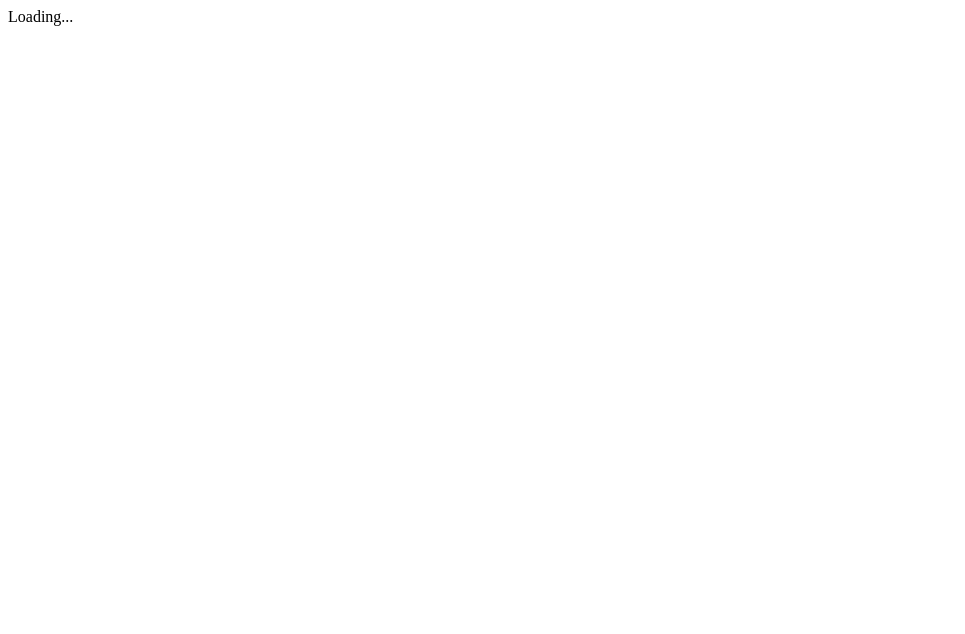
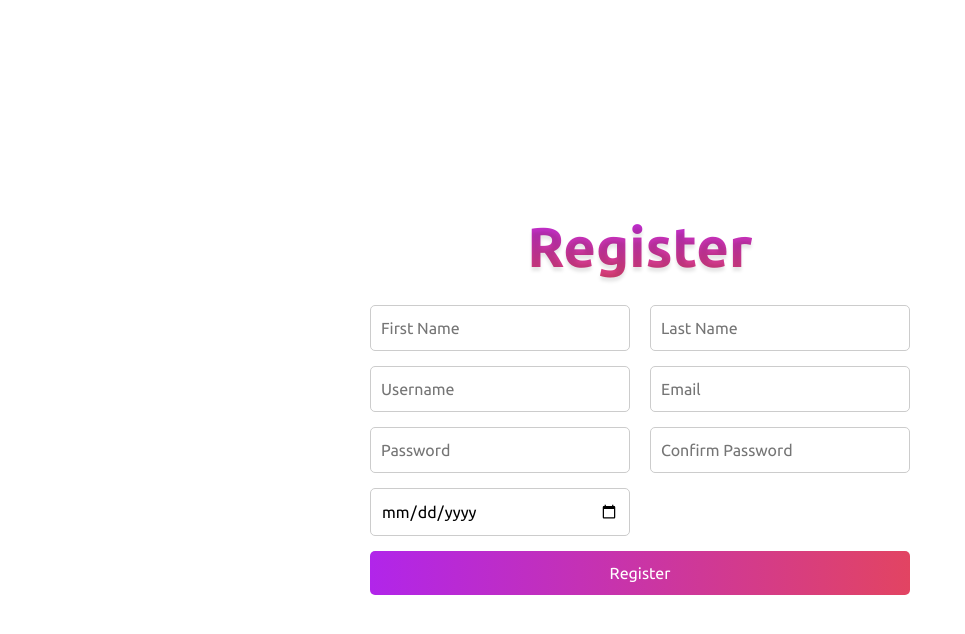
Before and after one commit to sergiuchelemen/class-buddy, a React (Vite) app in the folder client/: page / in a window 1280 px wide. Shown: the top 634 px of the page, without its empty margins (0-965 px from the left). Built offline with nearby package versions, Linux system fonts and the light colour scheme.

Commit message:
created registration form and styled it

```diff
--- a/client/package.json
+++ b/client/package.json
@@ -11,7 +11,8 @@
   },
   "dependencies": {
     "react": "^18.2.0",
-    "react-dom": "^18.2.0"
+    "react-dom": "^18.2.0",
+    "sass": "^1.69.5"
   },
   "devDependencies": {
     "@types/react": "^18.2.39",
--- a/client/src/App.css
+++ b/client/src/App.css
@@ -0,0 +1,143 @@
+/*=============== GOOGLE FONTS ===============*/
+@import url("https://fonts.googleapis.com/css2?family=Ubuntu:wght@300;400;500;700&display=swap");
+/*=============== VARIABLES CSS ===============*/
+:root {
+  /*========== Colors ==========*/
+  /*Color mode HSL(hue, saturation, lightness)*/
+  --hue: 0;
+  --sat: 0%;
+  /* colorful pallete */
+  --colorful-1: #b125ea; /* Name: Colorful 1 */
+  --colorful-2: #7f52ff; /* Name: Colorful 2 */
+  --colorful-3: #e24462; /* Name: Colorful 3 */
+
+  --text-color: hsl(var(--hue), var(--sat), 10%); /* black color */
+  --kotlin-bg: #27282c; /* grey color */
+  --body-color: hsl(var(--hue), var(--sat), 98%); /* white color */
+  --container-color: #fff;
+
+  /*========== Font and typography ==========*/
+  --body-font: "Ubuntu", sans-serif;
+
+  /*.5rem = 8px | 1rem = 16px ...*/
+  --big-font-size: 3.5rem;
+  --h1-font-size: 2.25rem;
+  --h2-font-size: 1.5rem;
+  --h3-font-size: 1.25rem;
+  --normal-font-size: 1rem;
+  --small-font-size: 0.875rem;
+  --smaller-font-size: 0.813rem;
+  --tiny-font-size: 0.625rem;
+
+  /*========== Font weight ==========*/
+  --font-normal: 400;
+  --font-medium: 500;
+  --font-semi-bold: 600;
+
+  /*========== Margenes Bottom ==========*/
+  /*.5rem = 8px | 1rem = 16px ...*/
+  --mb-0-25: 0.25rem;
+  --mb-0-5: 0.5rem;
+  --mb-0-75: 0.75rem;
+  --mb-1: 1rem;
+  --mb-1-5: 1.5rem;
+  --mb-2: 2rem;
+  --mb-2-5: 2.5rem;
+  --mb-3: 3rem;
+
+  /*========== z index ==========*/
+  --z-tooltip: 10;
+  --z-fixed: 100;
+  --z-modal: 1000;
+}
+
+/* Responsive typography */
+@media screen and (max-width: 992px) {
+  :root {
+    --big-font-size: 2.75rem;
+    --h1-font-size: 1.5rem;
+    --h2-font-size: 1.25rem;
+    --h3-font-size: 1rem;
+    --normal-font-size: 0.938rem;
+    --small-font-size: 0.813rem;
+    --smaller-font-size: 0.75rem;
+  }
+}
+
+/*=============== BASE ===============*/
+* {
+  margin: 0;
+  padding: 0;
+  box-sizing: border-box;
+}
+
+html {
+  scroll-behavior: smooth;
+}
+
+body,
+button,
+input,
+textarea {
+  font-family: var(--body-font);
+  font-size: var(--normal-font-size);
+}
+
+body {
+  transition: 0.15s all ease;
+}
+
+body::-webkit-scrollbar-track {
+  -webkit-box-shadow: inset 0 0 6px rgba(0, 0, 0, 0.3);
+  background-color: var(--body-color);
+}
+body::-webkit-scrollbar {
+  width: 5px;
+  background-color: #f5f5f5;
+}
+body::-webkit-scrollbar-thumb {
+  background-color: var(--text-color);
+}
+
+h1,
+h2,
+h3 {
+  color: var(--title-color);
+  font-weight: var(--font-semi-bold);
+}
+
+ul {
+  list-style: none;
+}
+
+a {
+  text-decoration: none;
+  color: var(--title-color);
+}
+
+button {
+  cursor: pointer;
+  border: none;
+  outline: none;
+}
+
+img {
+  max-width: 100%;
+  height: auto;
+}
+
+/*=============== BREAKPOINTS ===============*/
+/* For large devices */
+@media screen and (max-width: 992px) {
+}
+
+/* For medium devices */
+@media screen and (max-width: 768px) {
+}
+
+@media screen and (max-width: 576px) {
+}
+
+/* For small devices */
+@media screen and (max-width: 350px) {
+}
--- a/client/src/App.tsx
+++ b/client/src/App.tsx
@@ -1,36 +1,38 @@
 import { useState, useEffect } from "react";
 import "./App.css";
+import Register from "./components/Register";
 
 interface Data {
   message: string;
 }
 
 function App() {
-  const url = "http://localhost:8080/";
+  // const url = "http://localhost:8080/";
 
-  const [data, setData] = useState<Data | null>(null);
+  // const [data, setData] = useState<Data | null>(null);
 
-  useEffect(() => {
-    const fetchData = async () => {
-      try {
-        const response = await fetch(url);
-        if (response.ok) {
-          const result: Data = await response.json();
-          setData(result);
-        } else {
-          throw new Error("Failed to fetch data");
-        }
-      } catch (error) {
-        console.error("Error fetching data:", error);
-      }
-    };
+  // useEffect(() => {
+  //   const fetchData = async () => {
+  //     try {
+  //       const response = await fetch(url);
+  //       if (response.ok) {
+  //         const result: Data = await response.json();
+  //         setData(result);
+  //       } else {
+  //         throw new Error("Failed to fetch data");
+  //       }
+  //     } catch (error) {
+  //       console.error("Error fetching data:", error);
+  //     }
+  //   };
 
-    fetchData();
-  }, [url]);
+  //   fetchData();
+  // }, [url]);
 
   return (
     <div className="app">
-      <div>{data ? data.message : "Loading..."}</div>
+      {/* <div>{data ? data.message : "Loading..."}</div> */}
+      <Register />
     </div>
   );
 }
--- /dev/null
+++ b/client/src/components/Register.tsx
@@ -0,0 +1,164 @@
+import React, { useState, ChangeEvent, FormEvent } from "react";
+import "../styles/register.scss";
+
+interface FormData {
+  firstName: string;
+  lastName: string;
+  username: string;
+  email: string;
+  password: string;
+  confirmPassword: string;
+  dateOfBirth: string;
+}
+
+const RegistrationForm: React.FC = () => {
+  const [formData, setFormData] = useState<FormData>({
+    firstName: "",
+    lastName: "",
+    username: "",
+    email: "",
+    password: "",
+    confirmPassword: "",
+    dateOfBirth: "",
+  });
+
+  const [emptyFields, setEmptyFields] = useState<string[]>([]);
+  const [passwordsMatch, setPasswordsMatch] = useState(true);
+  const [isEmailValid, setIsEmailValid] = useState(true); // Состояние для проверки email
+
+  const handleInputChange = (e: ChangeEvent<HTMLInputElement>) => {
+    const { name, value } = e.target;
+    setFormData({ ...formData, [name]: value });
+  };
+
+  const handleSubmit = (e: FormEvent<HTMLFormElement>) => {
+    e.preventDefault();
+
+    //verify if any fields are empty
+    const emptyFieldNames = Object.keys(formData).filter(
+      (key) => formData[key as keyof FormData] === ""
+    );
+    setEmptyFields(emptyFieldNames);
+
+    // Проверка email по регулярному выражению
+    const emailRegex = /^[^\s@]+@[^\s@]+\.[^\s@]+$/;
+    if (!emailRegex.test(formData.email)) {
+      setIsEmailValid(false);
+      return;
+    } else {
+      setIsEmailValid(true);
+    }
+
+    //verify if passwords match
+    if (formData.password !== formData.confirmPassword) {
+      setPasswordsMatch(false);
+      return;
+    } else {
+      setPasswordsMatch(true);
+    }
+
+    if (emptyFieldNames.length === 0) {
+      console.log(formData);
+      setEmptyFields([]);
+    }
+  };
+
+  const isFieldEmpty = (fieldName: string) => {
+    return emptyFields.includes(fieldName);
+  };
+
+  return (
+    <div className="register">
+      <h1 className="register-title">Register</h1>
+      <div className="register-container">
+        <form onSubmit={handleSubmit} action="" className="register-form">
+          <div className="input-group">
+            <input
+              type="text"
+              placeholder="First Name"
+              className={`form-input ${
+                isFieldEmpty("firstName") ? "empty" : ""
+              }`}
+              name="firstName"
+              value={formData.firstName}
+              onChange={handleInputChange}
+            />
+            <input
+              type="text"
+              placeholder="Last Name"
+              className={`form-input ${
+                isFieldEmpty("lastName") ? "empty" : ""
+              }`}
+              name="lastName"
+              value={formData.lastName}
+              onChange={handleInputChange}
+            />
+          </div>
+
+          <div className="input-group">
+            <input
+              type="text"
+              placeholder="Username"
+              className={`form-input ${
+                isFieldEmpty("username") ? "empty" : ""
+              }`}
+              name="username"
+              value={formData.username}
+              onChange={handleInputChange}
+            />
+            <input
+              type="text"
+              placeholder="Email"
+              className={`form-input ${isFieldEmpty("email") ? "empty" : ""} ${
+                !isEmailValid ? "empty" : ""
+              }`}
+              name="email"
+              value={formData.email}
+              onChange={handleInputChange}
+            />
+          </div>
+
+          <div className="input-group">
+            <input
+              type="password"
+              placeholder="Password"
+              className={`form-input ${
+                isFieldEmpty("password") ? "empty" : ""
+              }`}
+              name="password"
+              value={formData.password}
+              onChange={handleInputChange}
+            />
+            <input
+              type="password"
+              placeholder="Confirm Password"
+              className={`form-input ${
+                isFieldEmpty("confirmPassword") ? "empty" : ""
+              } ${!passwordsMatch ? "empty" : ""}`}
+              name="confirmPassword"
+              value={formData.confirmPassword}
+              onChange={handleInputChange}
+            />
+          </div>
+
+          <div className="input-group">
+            <input
+              type="date"
+              placeholder="Date of Birth"
+              className={`form-input ${
+                isFieldEmpty("dateOfBirth") ? "empty" : ""
+              }`}
+              name="dateOfBirth"
+              value={formData.dateOfBirth}
+              onChange={handleInputChange}
+            />
+          </div>
+
+          <input type="submit" value="Register" className="submit-btn" />
+        </form>
+      </div>
+    </div>
+  );
+};
+
+export default RegistrationForm;
--- a/client/src/index.css
+++ b/client/src/index.css
@@ -0,0 +1,68 @@
+*,
+*::before,
+*::after {
+  box-sizing: border-box;
+}
+
+ul[class],
+ol[class] {
+  padding: 0;
+}
+
+body,
+h1,
+h2,
+h3,
+h4,
+p,
+ul[class],
+ol[class],
+li,
+figure,
+figcaption,
+blockquote,
+dl,
+dd {
+  margin: 0;
+}
+
+body {
+  min-height: 100vh;
+  scroll-behavior: smooth;
+  text-rendering: optimizeSpeed;
+  line-height: 1.5;
+}
+
+ul[class],
+ol[class] {
+  list-style: none;
+}
+
+a:not([class]) {
+  text-decoration-skip-ink: auto;
+}
+
+img {
+  max-width: 100%;
+  display: block;
+}
+
+article > * + * {
+  margin-top: 1em;
+}
+
+input,
+button,
+textarea,
+select {
+  font: inherit;
+}
+
+@media (prefers-reduced-motion: reduce) {
+  * {
+    animation-duration: 0.01ms !important;
+    animation-iteration-count: 1 !important;
+    transition-duration: 0.01ms !important;
+    scroll-behavior: auto !important;
+  }
+}
--- /dev/null
+++ b/client/src/styles/register.scss
@@ -0,0 +1,55 @@
+.register {
+  display: flex;
+  align-items: center;
+  justify-content: center;
+  flex-direction: column;
+  width: 100%;
+  height: 100vh;
+//   background-color: var(--kotlin-bg);
+}
+.register-title {
+  font-size: var(--big-font-size);
+  margin-bottom: var(--mb-1);
+  font-weight: 800;
+  background: -webkit-linear-gradient(var(--colorful-1), var(--colorful-3));
+  -webkit-background-clip: text;
+  -webkit-text-fill-color: transparent;
+  text-shadow: 0px 3.57447px 3.57447px rgba(0, 0, 0, 0.1);
+}
+.register-container {
+}
+
+.register-form {
+  display: flex;
+  flex-direction: column;
+}
+
+.input-group {
+  display: flex;
+  justify-content: space-between;
+  margin-bottom: 15px;
+}
+
+.form-input {
+  width: calc(50% - 10px);
+  padding: 10px;
+  border-radius: 5px;
+  border: 1px solid #ccc;
+  background: transparent;
+}
+.empty {
+  border-color: red;
+}
+
+.submit-btn {
+  padding: 10px;
+  border: none;
+  border-radius: 5px;
+  background: var(--colorful-1);
+  background: linear-gradient(90deg, var(--colorful-1), var(--colorful-3));
+  color: white;
+  cursor: pointer;
+}
+// .submit-btn:hover {
+//   background: linear-gradient(90deg, var(--colorful-3), var(--colorful-1));
+// }
```
Also changed, not shown: client/src/styles/login.scss (added), 1 other file (tests, documents, lock files or other folders).
